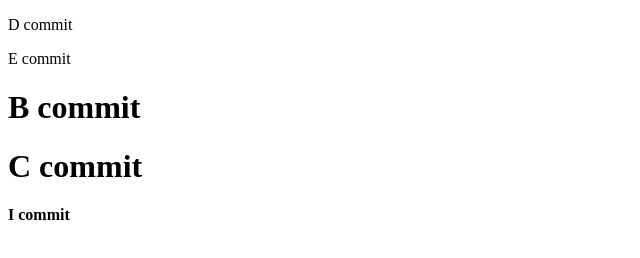
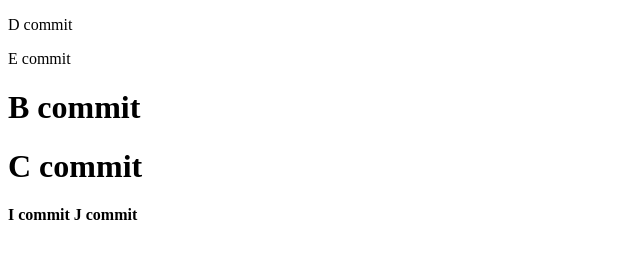
Before and after one commit to Jerom2004/merge_rebase_repo, a plain HTML site: page index.html in a window 1280 px wide. Shown: the full height of the page, 0-640 px from the left. Drawn offline with Linux system fonts and the light colour scheme.

Commit message:
J commit

```diff
--- a/index.html
+++ b/index.html
@@ -11,5 +11,6 @@
   <h1>B commit</h1>
   <h1>C commit</h1>
   <b>I commit</b>
+  <b>J commit </b>
 </body>
 </html>
```
